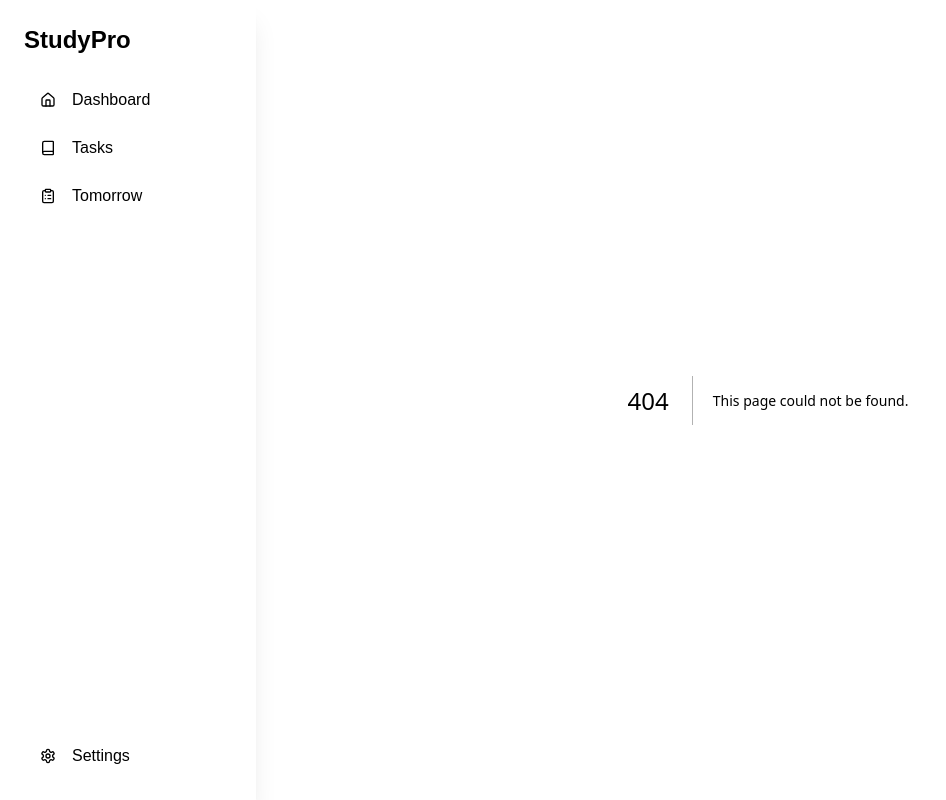
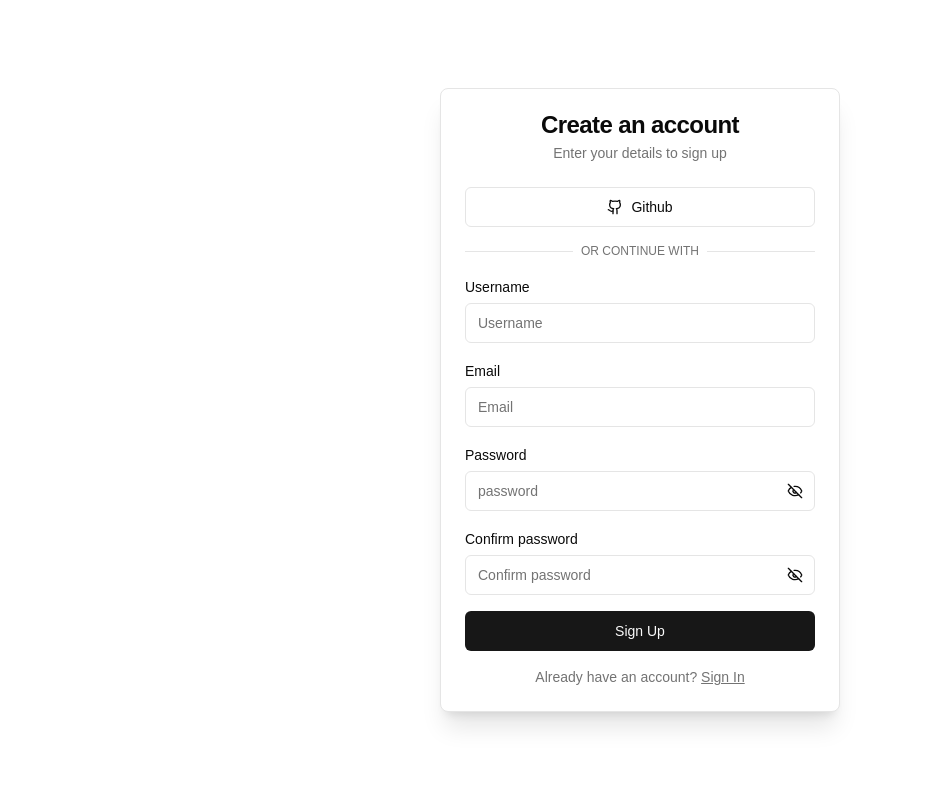
Before and after one commit to IlhamRanggaKurniawan/SubjectPro, a Next.js app: page /register in a window 1280 px wide. Before the commit this address had no page. Shown: the whole page, without its empty margins (0-946 px from the left). Built offline with nearby package versions, Linux system fonts and the light colour scheme.

Commit message:
feat: add login and register page ui

```diff
--- /dev/null
+++ b/src/app/(auth)/login/page.tsx
@@ -0,0 +1,60 @@
+import { Button } from '@/components/ui/button'
+import { Card, CardContent, CardDescription, CardHeader, CardTitle } from '@/components/ui/card'
+import { Input } from '@/components/ui/input'
+import { Label } from '@/components/ui/label'
+import { EyeOff, Github } from 'lucide-react'
+import Link from 'next/link'
+import React from 'react'
+
+const page = () => {
+    return (
+        <div className=' h-screen flex items-center justify-center'>
+            <Card className='w-[400px] shadow-xl'>
+                <CardHeader className='flex flex-col justify-center items-center'>
+                    <CardTitle className='text-xl font-bold'>Welcome Back</CardTitle>
+                    <CardDescription>Enter your email to sign in to your account</CardDescription>
+                </CardHeader>
+                <CardContent className='space-y-4'>
+                    <Button variant="outline" className='w-full'>
+                        <Github />
+                        Github
+                    </Button>
+                    <div className="relative">
+                        <div className="absolute inset-0 flex items-center">
+                            <span className="w-full border-t" />
+                        </div>
+                        <div className="relative flex justify-center text-xs uppercase">
+                            <span className="bg-background px-2 text-muted-foreground">
+                                Or continue with
+                            </span>
+                        </div>
+                    </div>
+                    <div className='space-y-1'>
+                        <Label htmlFor='username'>Email or Username</Label>
+                        <Input type='text' placeholder='Email or Username' id='username' />
+                    </div>
+                    <div className='space-y-1'>
+                        <Label htmlFor='password'>Password</Label>
+                        <div className="relative">
+                            <Input type='password' placeholder='password' id='password' />
+                            <Button
+                                type="button"
+                                variant="ghost"
+                                size="sm"
+                                className="absolute right-0 top-0 h-full px-3 py-2 hover:bg-transparent"
+                            >
+                                <EyeOff className="h-4 w-4" />
+                            </Button>
+                        </div>
+                    </div>
+                    <Button className='w-full'>Sign In</Button>
+                    <div className='text-center text-muted-foreground text-sm'>
+                        <span>Don't have an account? <Link href="/register" className="underline hover:text-primary">Sign Up</Link></span>
+                    </div>
+                </CardContent>
+            </Card>
+        </div>
+    )
+}
+
+export default page
--- /dev/null
+++ b/src/app/(auth)/register/page.tsx
@@ -0,0 +1,78 @@
+import { Button } from '@/components/ui/button'
+import { Card, CardContent, CardDescription, CardHeader, CardTitle } from '@/components/ui/card'
+import { Input } from '@/components/ui/input'
+import { Label } from '@/components/ui/label'
+import { EyeOff, Github } from 'lucide-react'
+import Link from 'next/link'
+import React from 'react'
+
+const page = () => {
+    return (
+        <div className='h-screen w-full flex items-center justify-center'>
+            <Card className='w-[400px] shadow-xl'>
+                <CardHeader className='flex flex-col items-center'>
+                    <CardTitle>Create an account</CardTitle>
+                    <CardDescription>Enter your details to sign up</CardDescription>
+                </CardHeader>
+                <CardContent className='space-y-4'>
+                    <Button variant="outline" className='w-full'>
+                        <Github />
+                        Github
+                    </Button>
+                    <div className='relative'>
+                        <div className='absolute inset-0 flex items-center'>
+                            <span className='w-full border-t' />
+                        </div>
+                        <div className='relative flex justify-center text-xs uppercase'>
+                            <span className='bg-background px-2 text-muted-foreground'>
+                                Or continue with
+                            </span>
+                        </div>
+                    </div>
+                    <div className='space-y-1'>
+                        <Label htmlFor='username'>Username</Label>
+                        <Input type='text' placeholder='Username' id='username' />
+                    </div>
+                    <div className='space-y-1'>
+                        <Label htmlFor='email'>Email</Label>
+                        <Input type='email' placeholder='Email' id='email' />
+                    </div>
+                    <div className='space-y-1'>
+                        <Label htmlFor='password'>Password</Label>
+                        <div className="relative">
+                            <Input type='password' placeholder='password' id='password' />
+                            <Button
+                                type="button"
+                                variant="ghost"
+                                size="sm"
+                                className="absolute right-0 top-0 h-full px-3 py-2 hover:bg-transparent"
+                            >
+                                <EyeOff className="h-4 w-4" />
+                            </Button>
+                        </div>
+                    </div>
+                    <div className='space-y-1'>
+                        <Label htmlFor='confPassword'>Confirm password</Label>
+                        <div className="relative">
+                            <Input type='password' placeholder='Confirm password' id='confPassword' />
+                            <Button
+                                type="button"
+                                variant="ghost"
+                                size="sm"
+                                className="absolute right-0 top-0 h-full px-3 py-2 hover:bg-transparent"
+                            >
+                                <EyeOff className="h-4 w-4" />
+                            </Button>
+                        </div>
+                    </div>
+                    <Button className='w-full'>Sign Up</Button>
+                    <div className='text-center w-full text-muted-foreground text-sm'>
+                        <span>Already have an account? <Link href="/login" className='underline hover:text-primary'>Sign In</Link></span>
+                    </div>
+                </CardContent>
+            </Card>
+        </div>
+    )
+}
+
+export default page
--- a/src/app/layout.tsx
+++ b/src/app/layout.tsx
@@ -1,25 +1,25 @@
-import type { Metadata } from "next";
+"use client"
+
 import "./globals.css";
 import { ThemeProvider } from "next-themes";
 import SideBar from "@/components/myComponents/SideBar";
-
-export const metadata: Metadata = {
-  title: "Create Next App",
-  description: "Generated by create next app",
-};
+import { usePathname } from "next/navigation";
 
 export default function RootLayout({
   children,
 }: Readonly<{
   children: React.ReactNode;
 }>) {
+  const pathname = usePathname();
+  const hideNavbar = /^\/(login|register)$/.test(pathname);
+
   return (
     <html lang="en">
       <body
         className={`antialiased`}
       >
-        <SideBar />
-        <div className=" pl-64 min-h-screen">
+        {!hideNavbar && <SideBar />}
+        <div className={`${hideNavbar ? "" : "pl-64 min-h-screen"}`}>
           {children}
         </div>
       </body>
```
